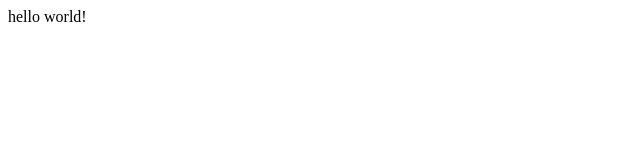
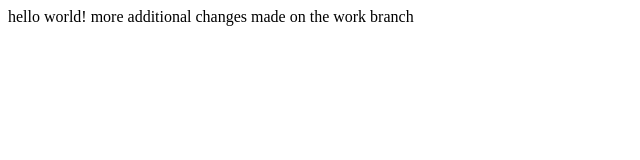
Before and after one commit to spencerdavis2000/practice, a plain HTML site: page index.html in a window 1280 px wide. Shown: the whole page, without its empty margins (0-640 px from the left). Drawn offline with Linux system fonts and the light colour scheme.

Commit message:
made changes in index.html

```diff
--- a/index.html
+++ b/index.html
@@ -8,6 +8,6 @@
 </head>
 <body>
     hello world!
-
+    more additional changes made on the work branch
 </body>
 </html>
```
